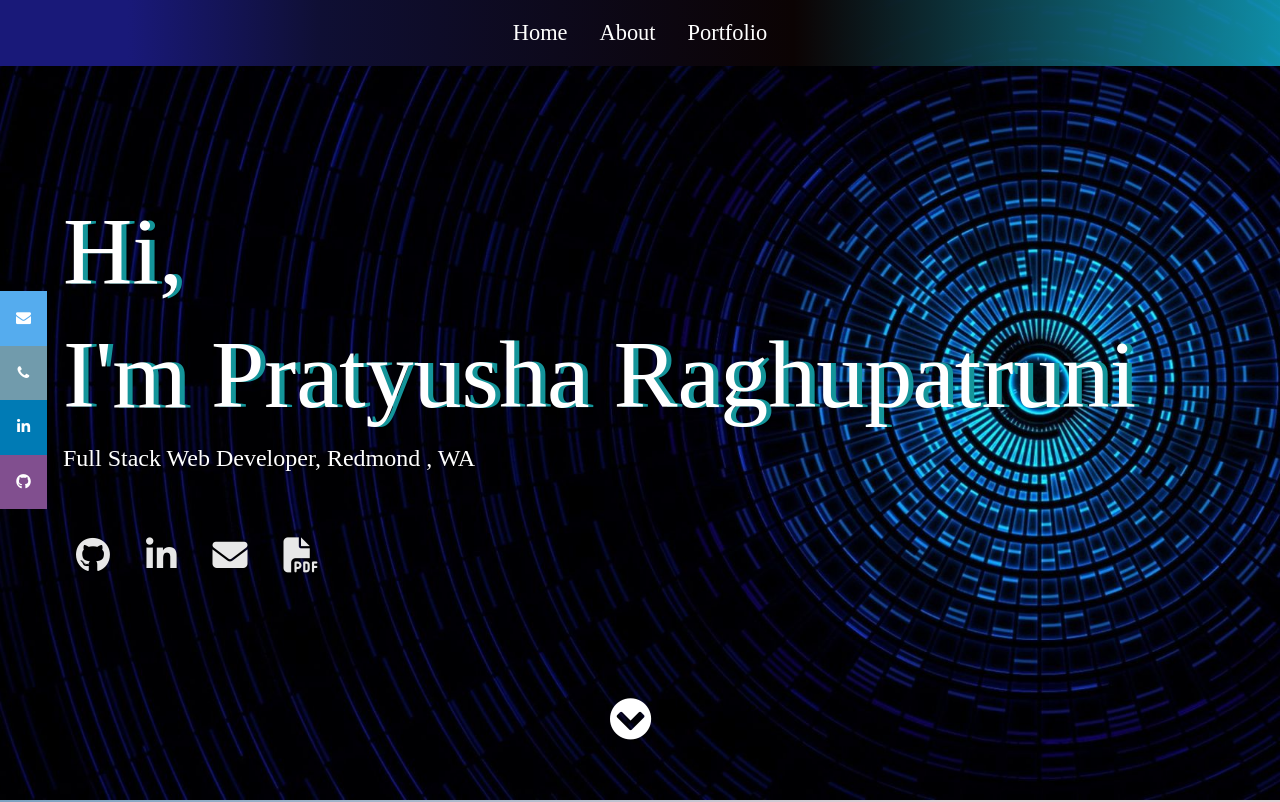
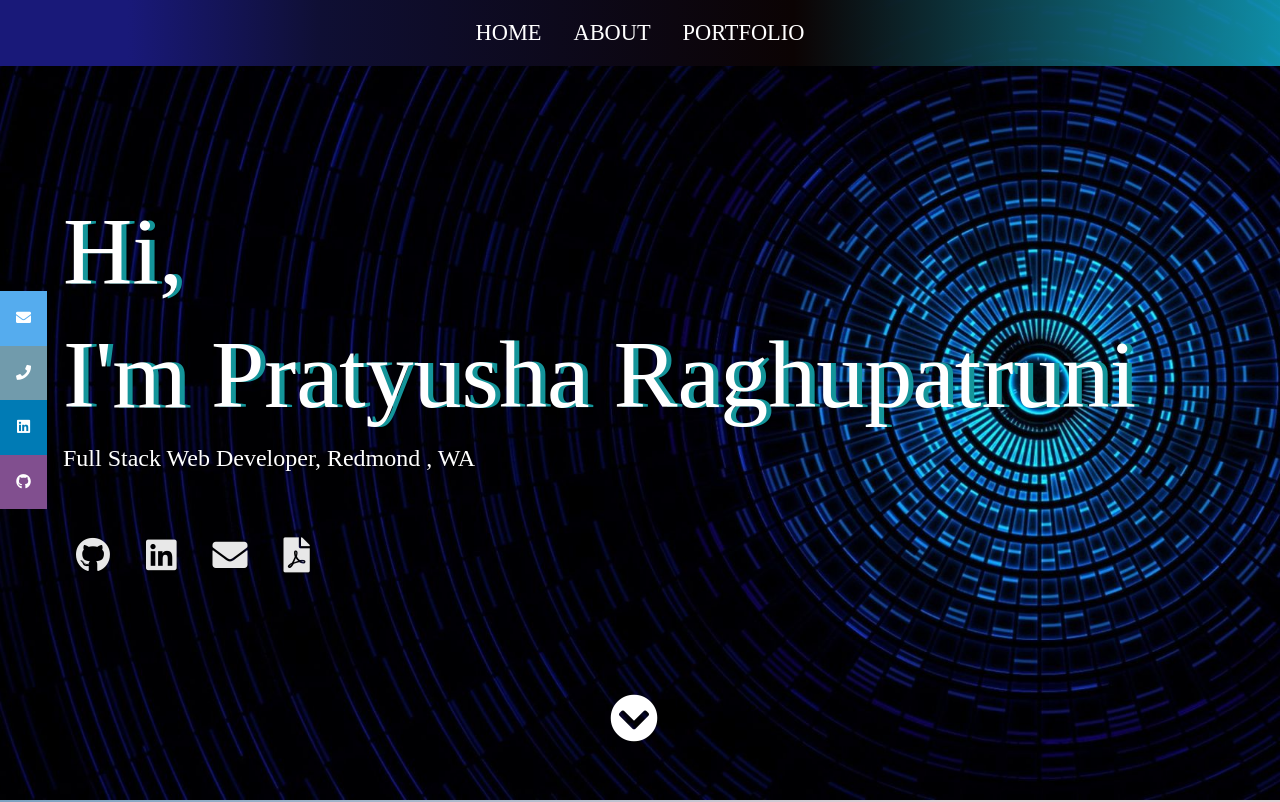
Before and after one commit to PratyushaRaghupatruni/react-portfolio, a React (Create React App) app: page / in a window 1280 px wide. Shown: the top 802 px of the page. Built offline with nearby package versions, Linux system fonts and the light colour scheme; a web font is replaced by a local one.

Commit message:
fixed a glitch with the icons

```diff
--- a/public/index.html
+++ b/public/index.html
@@ -20,6 +20,8 @@
     <link rel="stylesheet" href="https://cdnjs.cloudflare.com/ajax/libs/font-awesome/4.7.0/css/font-awesome.min.css">
     <link rel="preconnect" href="https://fonts.gstatic.com">
     <link href="https://fonts.googleapis.com/css2?family=Frank+Ruhl+Libre&display=swap" rel="stylesheet">
+     <link rel="stylesheet" href="https://use.fontawesome.com/releases/v5.8.1/css/all.css"
+        integrity="sha384-50oBUHEmvpQ+1lW4y57PTFmhCaXp0ML5d60M1M7uH2+nqUivzIebhndOJK28anvf" crossorigin="anonymous" />
     <!--
       Notice the use of %PUBLIC_URL% in the tags above.
       It will be replaced with the URL of the `public` folder during the build.
--- a/src/Components/Navbar/index.js
+++ b/src/Components/Navbar/index.js
@@ -8,16 +8,16 @@
             <nav >
               <ul className="navbar nav justify-content-center fixed-top navbar-dark navbarColor " >
                 <li className="nav-item">
-                   <a className="nav-link li-list" href="#homepage" >Home</a>
+                   <a className="nav-link li-list" href="#homepage" >HOME</a>
                 </li>
                 <li className="nav-item" >
                   <a className="nav-link li-list" href="#aboutme">
-                    About
+                    ABOUT
                   </a>
                 </li>
                 <li className="nav-item" >
                   <a className="nav-link li-list" href="#portfolio">
-                    Portfolio
+                    PORTFOLIO
                   </a>
                 </li>
 
--- a/src/Components/Portfolio/index.js
+++ b/src/Components/Portfolio/index.js
@@ -31,7 +31,7 @@
                     href={'https://github.com/' + props.project.id}
                     target="_blank"
                     rel="noopener noreferrer">
-                    <i className ='fa fa-github icon-card ' style={{fontSize:'36px'}}></i>
+                    <i className ='fab fa-github icon-card ' style={{fontSize:'36px'}}></i>
                   </a>
               </Card.Body>
             </Card>
--- a/src/Components/TechStack/index.js
+++ b/src/Components/TechStack/index.js
@@ -22,36 +22,42 @@
                             <p style= {{color: 'white',fontSize:'large'}}>CSS3</p>
                         </div>
                     </div>
+
                     <div className="col">
                         <div >
                             <i className="fab fa-js-square fa-3x" style= {{color: '#DAA520'}}></i>
                             <p style= {{color: 'white',fontSize:'large'}}>JavaScript</p>
                         </div>
                     </div>
+
                     <div className="col">
                         <div >
                             <i className="fab fa-node fa-3x" style= {{color: '#9ACD32'}}></i>
                             <p style= {{color: 'white',fontSize:'large'}}>NodeJS</p>
                         </div>
                     </div>
+
                     <div className="col">
                         <div >
                             <i className="fab fa-react fa-3x" style= {{color: '#00CED1'}}></i>
                             <p style= {{color: 'white',fontSize:'large'}}>React</p>
                         </div>
                     </div>
+
                     <div className="col">
                         <div >
                             <i className="fas fa-database fa-3x" style= {{color: '#00758F'}}></i>
                             <p style= {{color: 'white',fontSize:'large'}}>MySQL</p>
                         </div>
                     </div>
+
                     <div className="col">
                         <div >
                             <i className="fas fa-leaf fa-3x" style= {{color: '#4DB33D'}}></i>
                             <p style= {{color: 'white',fontSize:'large'}}>MongoDB</p>
                         </div>
                     </div>
+
                     <div className="col">
                         <div >
                             <i className="fab fa-github fa-3x"  style= {{color: 'white'}}></i>
```
Also changed, not shown: 1 other file (tests, documents, lock files or other folders).
